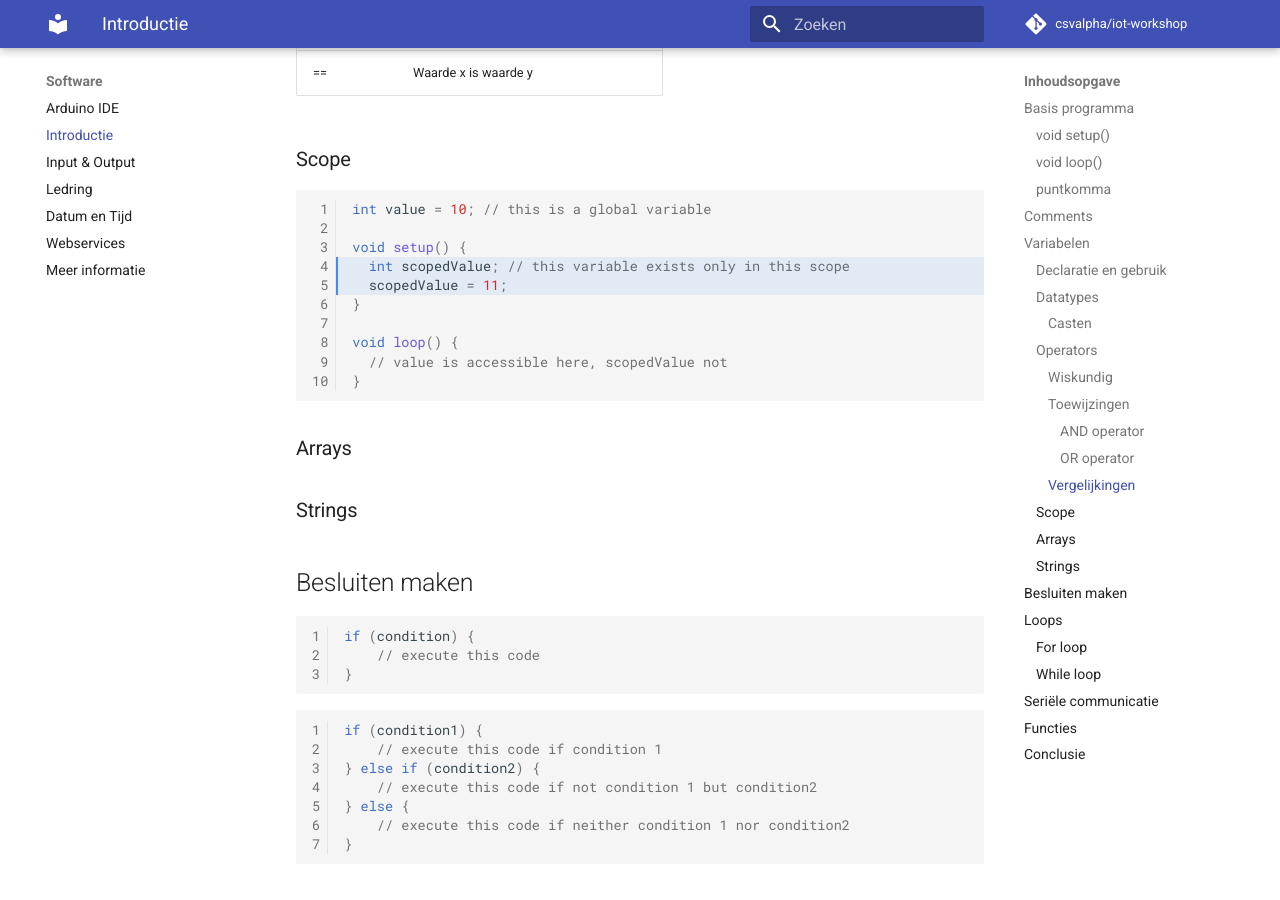
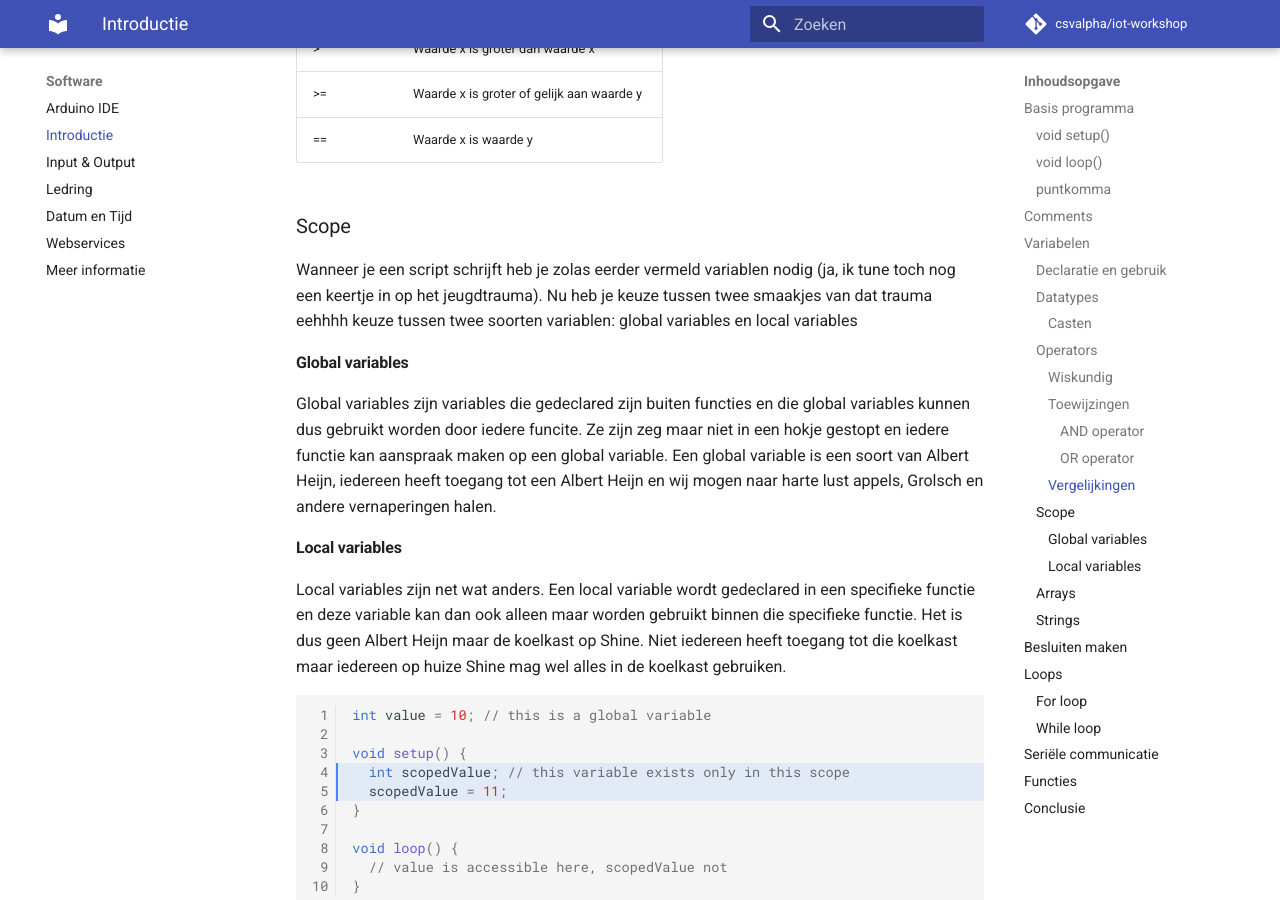
Before and after one commit to csvalpha/iot-workshop, an MkDocs documentation site: the page built from docs/software/introductie.md, in a window 1280 px wide and 900 px high, scrolled down 4462 px. Built offline with MkDocs 1.6.1 and Material for MkDocs 9.7.7, drawn with Linux system fonts in a browser that asks for light colours; comment, search, counter and statistics services are not loaded; some of the changed text lies outside the part shown.

Commit message:
Update introductie.md

````diff
--- a/docs/software/introductie.md
+++ b/docs/software/introductie.md
@@ -74,6 +74,7 @@ variable = 10;
 #### Casten
 
 ### Operators
+Operators zijn symbolen die aangeven dat er een bepaalde wiskundige of logische manipulatie gedaan moet worden.
 
 #### Wiskundig
 
@@ -128,6 +129,13 @@ Daar waar het resultaat van de AND operator niet waar (0) was is deze bij de OR
 | ==                    | Waarde x is waarde y                      |
 
 ### Scope
+Wanneer je een script schrijft heb je zolas eerder vermeld variablen nodig (ja, ik tune toch nog een keertje in op het jeugdtrauma). Nu heb je keuze tussen twee smaakjes van dat trauma eehhhh keuze tussen twee soorten variablen: global variables en local variables
+
+#### Global variables
+Global variables zijn variables die gedeclared zijn buiten functies en die global variables kunnen dus gebruikt worden door iedere funcite. Ze zijn zeg maar niet in een hokje gestopt en iedere functie kan aanspraak maken op een global variable. Een global variable is een soort van Albert Heijn, iedereen heeft toegang tot een Albert Heijn en wij mogen naar harte lust appels, Grolsch en andere vernaperingen halen.
+
+#### Local variables
+Local variables zijn net wat anders. Een local variable wordt gedeclared in een specifieke functie en deze variable kan dan ook alleen maar worden gebruikt binnen die specifieke functie. Het is dus geen Albert Heijn maar de koelkast op Shine. Niet iedereen heeft toegang tot die koelkast maar iedereen op huize Shine mag wel alles in de koelkast gebruiken.
 
 ```arduino hl_lines="4 5"
 int value = 10; // this is a global variable
````
